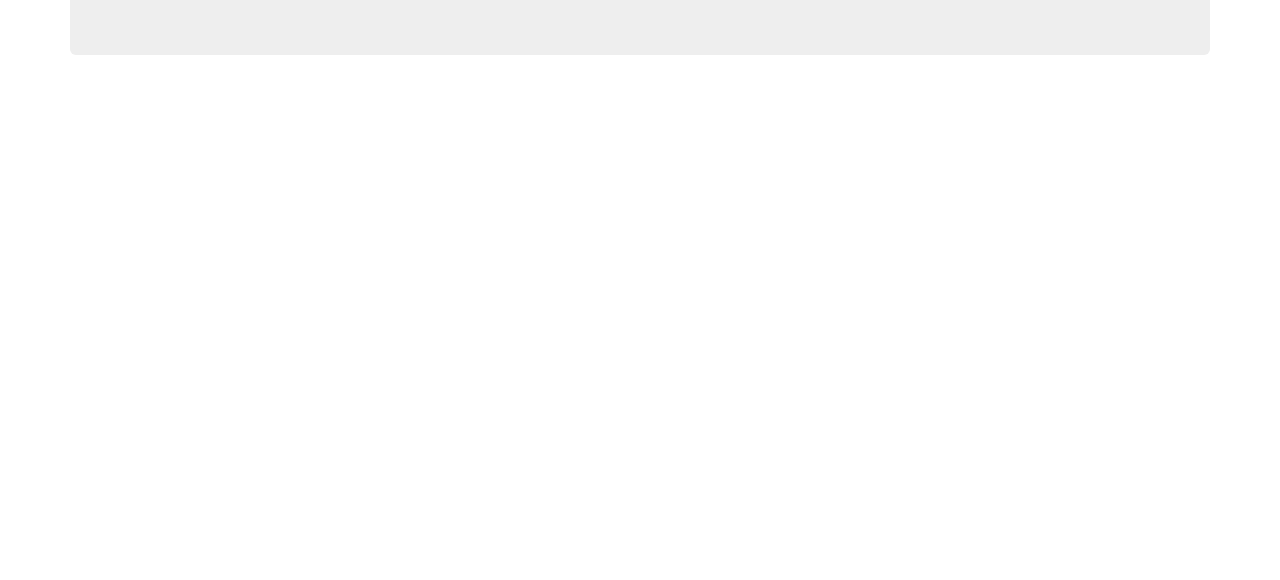
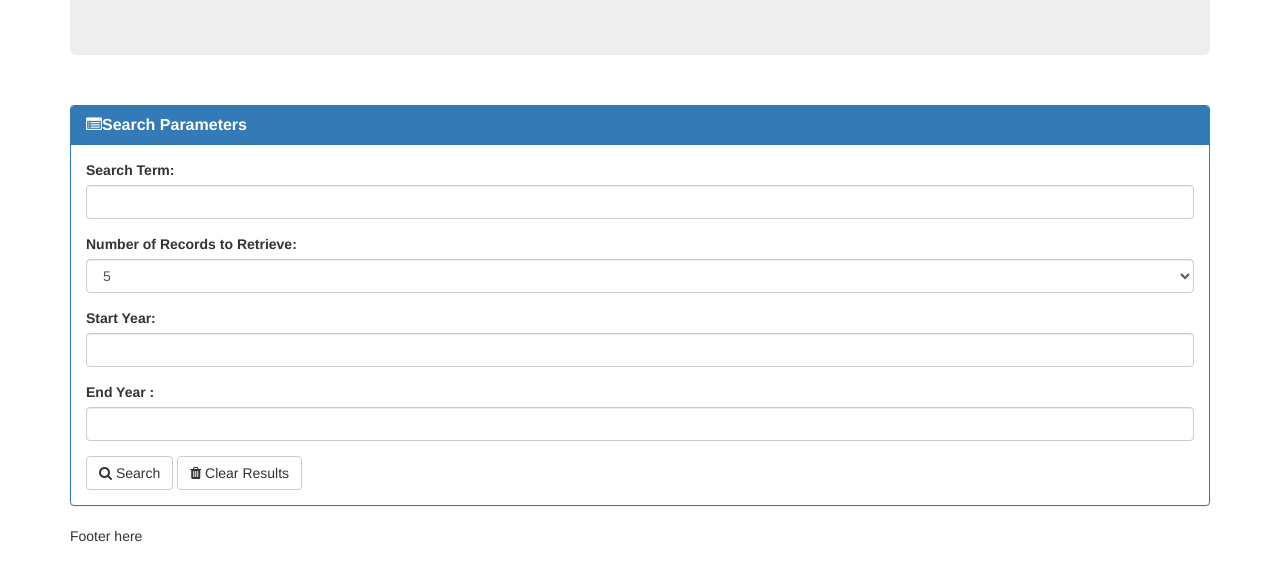
Before and after one commit to cde/NYTimeSearch, a plain HTML site: page index.html in a window 1280 px wide. Shown: the part 140-720 px from the top of the page. Drawn offline with nearby package versions, Linux system fonts and the light colour scheme.

Commit message:
Search structure front end

```diff
--- a/index.html
+++ b/index.html
@@ -18,6 +18,55 @@
                 New York Times Search
                 </h1>
           </div>
+          <div class="row">
+              <div class="col-sm-12">
+                <br>
+                <div class="panel panel-primary">
+                  <div class="panel-heading">
+                    <h3 class="panel-title"><strong><i class="fa  fa-list-alt"></i>Search Parameters</strong></h3>
+                  </div>
+                  <div class="panel-body">
+
+                    <form role="form">
+
+                      <div class="form-group">
+                        <label for="search">Search Term:</label>
+                        <input type="text" class="form-control" id="search">
+                      </div>
+
+                      <div class="form-group">
+                        <label for="pwd">Number of Records to Retrieve:</label>
+                        <select class="form-control" id="num-records-select">
+                      <option value="1">1</option>
+                      <option value="5" selected="">5</option>
+                      <option value="10">10</option>
+                    </select>
+                      </div>
+
+                      <div class="form-group">
+                        <label for="start-year">Start Year:</label>
+                        <input type="text" class="form-control" id="startyear">
+                      </div>
+
+                      <div class="form-group">
+                        <label for="end-year">End Year :</label>
+                        <input type="text" class="form-control" id="endyear">
+                      </div>
+
+                      <button type="submit" class="btn btn-default" id="searchbutton"><i class="fa fa-search"></i> Search</button>
+                      <button type="button" class="btn btn-default" id="clear-results"><i class="fa fa-trash"></i> Clear Results</button>
+
+                    </form>
+                  </div>
+                </div>
+              </div>
+            </div>
+          <div class="row">
+              <div class="col-sm-12">
+                Footer here
+              </div>
+
+          </div>
       </div>
 
 
```
Also changed, not shown: assets/js/ny.js (+7 -0 lines).
